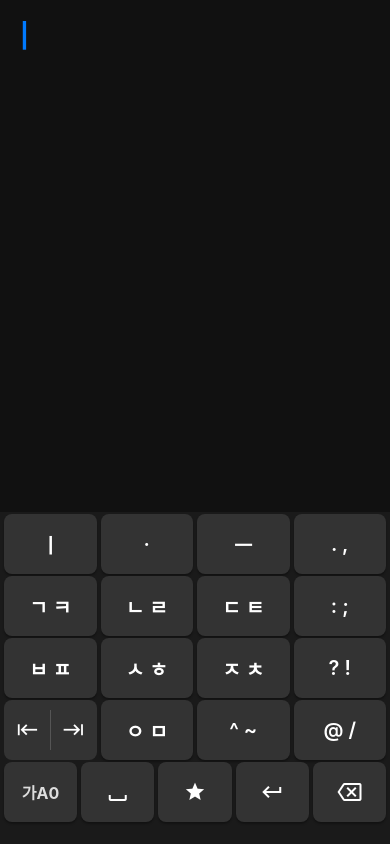
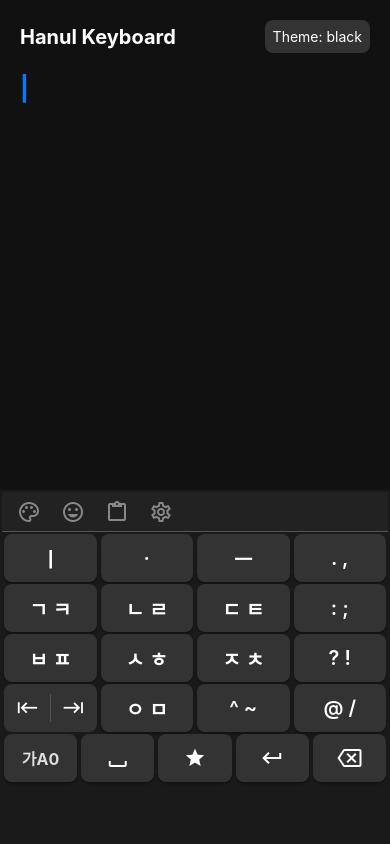
Before and after one commit to DragonCastle7512/hanul-keyboard, a React Native app: screen / in a window 390 px wide. Built offline with nearby package versions, Linux system fonts and the light colour scheme.

Commit message:
feat: 설정 바 추가 및 테마 구성
- IME 상태 바(테마, 설정 등) 추가 및 간단한 색상 변경 로직 추가

```diff
--- a/App.tsx
+++ b/App.tsx
@@ -1,35 +1,18 @@
 import React, { useState, useMemo, useCallback, useEffect } from 'react';
-import { StyleSheet, Text, View, NativeModules } from 'react-native';
+import { StyleSheet, Text, View, NativeModules, TouchableOpacity, SafeAreaView, StatusBar } from 'react-native';
 import HanulKeyboard from './src/components/HanulKeyboard';
 import { KeyboardStateManager, KeyboardMode } from './src/logic/KeyboardStateManager';
+import { ThemeProvider, useTheme } from './src/context/ThemeContext';
 
-export default function App(props: any) {
-  // Check both props and possible nested props if wrapped by registerRootComponent
+const { IMEModule } = NativeModules;
+
+function AppContent(props: any) {
   const isIME = props?.isIME || (props?.exp && props?.exp?.initialProps && props?.exp?.initialProps?.isIME) || false;
-  const bottomInset = Number(
-    props?.bottomInset ??
-    props?.exp?.initialProps?.bottomInset ??
-    0
-  );
+  const bottomInset = Number(props?.bottomInset ?? props?.exp?.initialProps?.bottomInset ?? 0);
 
   const [displayText, setDisplayText] = useState('');
   const [mode, setMode] = useState<KeyboardMode>('ko');
-
-  useEffect(() => {
-    if (!isIME && NativeModules.IMEModule) {
-      const checkAndOpenSettings = async () => {
-        try {
-          const isEnabled = await NativeModules.IMEModule.isKeyboardEnabled();
-          if (!isEnabled) {
-            NativeModules.IMEModule.openKeyboardSettings();
-          }
-        } catch (e) {
-          console.error("Failed to check keyboard status", e);
-        }
-      };
-      checkAndOpenSettings();
-    }
-  }, [isIME]);
+  const { themeMode, setThemeMode, colors } = useTheme();
 
   const stateManager = useMemo(() => {
     return new KeyboardStateManager((text) => {
@@ -51,58 +34,99 @@
     });
   }, [stateManager]);
 
+  const toggleTheme = useCallback(() => {
+    setThemeMode(themeMode === 'black' ? 'pink' : 'black');
+  }, [themeMode, setThemeMode]);
+
+  const openKeyboardSettings = useCallback(() => {
+    if (IMEModule && typeof IMEModule.openKeyboardSettings === 'function') {
+      IMEModule.openKeyboardSettings();
+    }
+  }, []);
+
+  const keyboardWrapperStyle = [
+    styles.keyboardWrapper,
+    {
+      backgroundColor: colors.background,
+      paddingBottom: isIME ? Math.max(bottomInset, 10) : 40,
+    }
+  ];
+
   return (
-    <View style={[styles.container, isIME && styles.imeContainer]}>
+    <View style={[styles.container, { backgroundColor: isIME ? 'transparent' : colors.background }]}>
+      <StatusBar barStyle={themeMode === 'black' ? 'light-content' : 'dark-content'} />
+
       {!isIME ? (
-        <View style={styles.displayArea}>
-          <Text style={styles.displayText} numberOfLines={10}>
-            {displayText}
-            <Text style={styles.cursor}>|</Text>
-          </Text>
-        </View>
+        <SafeAreaView style={styles.appArea}>
+          <View style={[styles.displayArea, { backgroundColor: themeMode === 'black' ? '#111' : '#fff' }]}>
+            <View style={styles.appHeader}>
+              <Text style={[styles.headerTitle, { color: colors.buttonText }]}>Hanul Keyboard</Text>
+              <TouchableOpacity
+                onPress={toggleTheme}
+                style={[styles.themeToggle, { backgroundColor: colors.buttonBackground }]}
+              >
+                <Text style={{ color: colors.buttonText }}>Theme: {themeMode}</Text>
+              </TouchableOpacity>
+            </View>
+            <Text style={[styles.displayText, { color: themeMode === 'black' ? '#fff' : '#000' }]} numberOfLines={10}>
+              {displayText}
+              <Text style={styles.cursor}>|</Text>
+            </Text>
+          </View>
+        </SafeAreaView>
       ) : null}
-      <View
-        style={
-          isIME
-            ? [
-                styles.imeKeyboardWrapper,
-                { height: 350 + bottomInset, paddingBottom: bottomInset },
-              ]
-            : null
-        }
-      >
+
+      <View style={keyboardWrapperStyle}>
         <HanulKeyboard
           onPress={handleKeyPress}
           mode={mode}
           onModeChange={toggleMode}
+          onToggleTheme={toggleTheme}
+          onOpenSettings={openKeyboardSettings}
         />
       </View>
     </View>
   );
 }
 
+export default function App(props: any) {
+  return (
+    <ThemeProvider>
+      <AppContent {...props} />
+    </ThemeProvider>
+  );
+}
+
 const styles = StyleSheet.create({
   container: {
     flex: 1,
-    backgroundColor: '#000',
-  },
-  imeContainer: {
-    backgroundColor: 'transparent',
     justifyContent: 'flex-end',
   },
-  imeKeyboardWrapper: {
-    height: 300,
-    justifyContent: 'flex-end',
-    backgroundColor: '#1a1a1a',
+  appArea: {
+    flex: 1,
   },
   displayArea: {
     flex: 1,
     padding: 20,
-    justifyContent: 'flex-start',
-    backgroundColor: '#111',
+  },
+  keyboardWrapper: {
+    width: '100%',
+  },
+  appHeader: {
+    flexDirection: 'row',
+    justifyContent: 'space-between',
+    alignItems: 'center',
+    marginBottom: 20,
+  },
+  headerTitle: {
+    fontSize: 20,
+    fontWeight: 'bold',
+  },
+  themeToggle: {
+    padding: 8,
+    borderRadius: 8,
   },
   displayText: {
-    color: '#fff',
     fontSize: 24,
     lineHeight: 32,
   },
--- a/src/components/HanulKeyboard.tsx
+++ b/src/components/HanulKeyboard.tsx
@@ -1,18 +1,22 @@
 import React, { useState, useRef, useEffect } from 'react';
 import { View, Text, TouchableOpacity, StyleSheet, Dimensions } from 'react-native';
 import { MaterialCommunityIcons } from '@expo/vector-icons';
+import { useTheme } from '../context/ThemeContext';
 
 interface HanulKeyboardProps {
   onPress: (key: string) => void;
   mode: string;
   onModeChange: () => void;
+  onToggleTheme: () => void;
+  onOpenSettings: () => void;
 }
 
 const BUTTON_MARGIN = 2;
-const BUTTON_HEIGHT = 60;
+const BUTTON_HEIGHT = 48;
 
-const HanulKeyboard = React.memo(({ onPress, mode, onModeChange }: HanulKeyboardProps) => {
+const HanulKeyboard = React.memo(({ onPress, mode, onModeChange, onToggleTheme, onOpenSettings }: HanulKeyboardProps) => {
   const [isShifted, setIsShifted] = useState(false);
+  const { colors } = useTheme();
   const timerRef = useRef<ReturnType<typeof setTimeout> | null>(null);
   const intervalRef = useRef<ReturnType<typeof setInterval> | null>(null);
 
@@ -47,7 +51,11 @@
   const renderButton = (label: React.ReactNode, value: string, flex = 1, style?: any, key?: string) => (
     <TouchableOpacity
       key={key}
-      style={[styles.button, { flex }, style]}
+      style={[
+        styles.button,
+        { flex, backgroundColor: colors.buttonBackground },
+        style
+      ]}
       onPress={() => {
         if (value === 'Shift') {
           setIsShifted(!isShifted);
@@ -68,22 +76,38 @@
       activeOpacity={0.7}
     >
       {typeof label === 'string' ? (
-        <Text style={[styles.buttonText, mode === 'en' && { fontSize: 22 }]}>{label}</Text>
+        <Text style={[styles.buttonText, { color: colors.buttonText }, mode === 'en' && { fontSize: 22 }]}>{label}</Text>
       ) : (
         label
       )}
     </TouchableOpacity>
   );
 
+  const renderFunctionBar = () => (
+    <View style={[styles.functionBar, { backgroundColor: colors.functionBarBackground, borderBottomColor: colors.separator }]}>
+      <TouchableOpacity onPress={onToggleTheme}>
+        <MaterialCommunityIcons name="palette-outline" size={24} color={colors.iconColor} style={styles.functionIcon} />
+      </TouchableOpacity>
+      <MaterialCommunityIcons name="emoticon-outline" size={24} color={colors.iconColor} style={styles.functionIcon} />
+      <MaterialCommunityIcons name="clipboard-outline" size={24} color={colors.iconColor} style={styles.functionIcon} />
+      <TouchableOpacity onPress={onOpenSettings}>
+        <MaterialCommunityIcons name="cog-outline" size={24} color={colors.iconColor} style={styles.functionIcon} />
+      </TouchableOpacity>
+    </View>
+  );
+
   const renderBottomRow = () => (
     <View style={styles.row}>
-      <TouchableOpacity style={[styles.button, { flex: 1 }]} onPress={onModeChange}>
-        <Text style={styles.specialButtonText}>가A0</Text>
+      <TouchableOpacity
+        style={[styles.button, { flex: 1, backgroundColor: colors.buttonBackground }]}
+        onPress={onModeChange}
+      >
+        <Text style={[styles.specialButtonText, { color: colors.specialButtonText }]}>가A0</Text>
       </TouchableOpacity>
-      {renderButton(<MaterialCommunityIcons name="keyboard-space" size={24} color="white" />, 'Space', 1)}
-      {renderButton(<MaterialCommunityIcons name="arrow-up-bold-outline" size={22} color="white" />, 'Shift', 1)}
-      {renderButton(<MaterialCommunityIcons name="keyboard-return" size={24} color="white" />, 'Enter', 1)}
-      {renderButton(<MaterialCommunityIcons name="backspace-outline" size={24} color="white" />, 'Backspace', 1)}
+      {renderButton(<MaterialCommunityIcons name="keyboard-space" size={24} color={colors.buttonText} />, 'Space', 1)}
+      {renderButton(<MaterialCommunityIcons name="arrow-up-bold-outline" size={22} color={colors.buttonText} />, 'Shift', 1)}
+      {renderButton(<MaterialCommunityIcons name="keyboard-return" size={24} color={colors.buttonText} />, 'Enter', 1)}
+      {renderButton(<MaterialCommunityIcons name="backspace-outline" size={24} color={colors.buttonText} />, 'Backspace', 1)}
     </View>
   );
 
@@ -108,13 +132,13 @@
         {renderButton('? !', '?!')}
       </View>
       <View style={styles.row}>
-        <View style={[styles.splitButtonContainer, { flex: 1 }]}>
+        <View style={[styles.splitButtonContainer, { flex: 1, backgroundColor: colors.buttonBackground }]}>
           <TouchableOpacity style={styles.splitButton} onPress={() => onPress('Left')}>
-            <MaterialCommunityIcons name="keyboard-tab-reverse" size={22} color="white" />
+            <MaterialCommunityIcons name="keyboard-tab-reverse" size={22} color={colors.buttonText} />
           </TouchableOpacity>
-          <View style={styles.separator} />
+          <View style={[styles.separator, { backgroundColor: colors.separator }]} />
           <TouchableOpacity style={styles.splitButton} onPress={() => onPress('Right')}>
-            <MaterialCommunityIcons name="keyboard-tab" size={22} color="white" />
+            <MaterialCommunityIcons name="keyboard-tab" size={22} color={colors.buttonText} />
           </TouchableOpacity>
         </View>
         {renderButton('ㅇ ㅁ', 'ㅇㅁ')}
@@ -122,13 +146,16 @@
         {renderButton('@ /', '@/')}
       </View>
       <View style={styles.row}>
-        <TouchableOpacity style={[styles.button, { flex: 1 }]} onPress={onModeChange}>
-          <Text style={styles.specialButtonText}>가A0</Text>
+        <TouchableOpacity
+          style={[styles.button, { flex: 1, backgroundColor: colors.buttonBackground }]}
+          onPress={onModeChange}
+        >
+          <Text style={[styles.specialButtonText, { color: colors.specialButtonText }]}>가A0</Text>
         </TouchableOpacity>
-        {renderButton(<MaterialCommunityIcons name="keyboard-space" size={24} color="white" />, 'Space', 1)}
-        {renderButton(<MaterialCommunityIcons name="star" size={22} color="white" />, '★', 1)}
-        {renderButton(<MaterialCommunityIcons name="keyboard-return" size={24} color="white" />, 'Enter', 1)}
-        {renderButton(<MaterialCommunityIcons name="backspace-outline" size={24} color="white" />, 'Backspace', 1)}
+        {renderButton(<MaterialCommunityIcons name="keyboard-space" size={24} color={colors.buttonText} />, 'Space', 1)}
+        {renderButton(<MaterialCommunityIcons name="star" size={22} color={colors.buttonText} />, '★', 1)}
+        {renderButton(<MaterialCommunityIcons name="keyboard-return" size={24} color={colors.buttonText} />, 'Enter', 1)}
+        {renderButton(<MaterialCommunityIcons name="backspace-outline" size={24} color={colors.buttonText} />, 'Backspace', 1)}
       </View>
     </>
   );
@@ -140,8 +167,8 @@
     const row4 = ['z', 'x', 'c', 'v', 'b', 'n', 'm', ',', '.', '/'];
 
     const renderKey = (key: string, idx: number, row: string) => {
-      if (key === 'Left') return renderButton(<MaterialCommunityIcons name="keyboard-tab-reverse" size={18} color="white" />, 'Left', 1, undefined, `${row}-${idx}`);
-      if (key === 'Right') return renderButton(<MaterialCommunityIcons name="keyboard-tab" size={18} color="white" />, 'Right', 1, undefined, `${row}-${idx}`);
+      if (key === 'Left') return renderButton(<MaterialCommunityIcons name="keyboard-tab-reverse" size={18} color={colors.buttonText} />, 'Left', 1, undefined, `${row}-${idx}`);
+      if (key === 'Right') return renderButton(<MaterialCommunityIcons name="keyboard-tab" size={18} color={colors.buttonText} />, 'Right', 1, undefined, `${row}-${idx}`);
       const displayKey = isShifted ? key.toUpperCase() : key;
       return renderButton(displayKey, displayKey, 1, undefined, `${row}-${key}`);
     };
@@ -164,10 +191,10 @@
     const row4 = [',', '7', '8', '9', '/'];
 
     const renderKey = (key: string, idx: number, row: string) => {
-      if (key === 'Left') return renderButton(<MaterialCommunityIcons name="keyboard-tab-reverse" size={20} color="white" />, 'Left', 1, undefined, `${row}-${idx}`);
-      if (key === 'Right') return renderButton(<MaterialCommunityIcons name="keyboard-tab" size={20} color="white" />, 'Right', 1, undefined, `${row}-${idx}`);
-      if (key === '👉') return renderButton(<MaterialCommunityIcons name="hand-pointing-right" size={20} color="white" />, '👉', 1, undefined, `${row}-${idx}`);
-      if (key === '👈') return renderButton(<MaterialCommunityIcons name="hand-pointing-left" size={20} color="white" />, '👈', 1, undefined, `${row}-${idx}`);
+      if (key === 'Left') return renderButton(<MaterialCommunityIcons name="keyboard-tab-reverse" size={20} color={colors.buttonText} />, 'Left', 1, undefined, `${row}-${idx}`);
+      if (key === 'Right') return renderButton(<MaterialCommunityIcons name="keyboard-tab" size={20} color={colors.buttonText} />, 'Right', 1, undefined, `${row}-${idx}`);
+      if (key === '👉') return renderButton(<MaterialCommunityIcons name="hand-pointing-right" size={20} color={colors.buttonText} />, '👉', 1, undefined, `${row}-${idx}`);
+      if (key === '👈') return renderButton(<MaterialCommunityIcons name="hand-pointing-left" size={20} color={colors.buttonText} />, '👈', 1, undefined, `${row}-${idx}`);
       return renderButton(key, key, 1, undefined, `${row}-${key}`);
     };
 
@@ -184,10 +211,11 @@
 
   return (
     <View
-      style={styles.container}
+      style={[styles.container, { backgroundColor: colors.background }]}
       onStartShouldSetResponder={() => true}
       onResponderTerminationRequest={() => false}
     >
+      {renderFunctionBar()}
       {mode === 'ko' ? renderKoreanLayout() : mode === 'en' ? renderEnglishLayout() : renderNumericLayout()}
     </View>
   );
@@ -195,16 +223,25 @@
 
 const styles = StyleSheet.create({
   container: {
-    backgroundColor: '#1a1a1a',
     padding: BUTTON_MARGIN,
     paddingBottom: 20,
+  },
+  functionBar: {
+    height: 40,
+    flexDirection: 'row',
+    alignItems: 'center',
+    paddingHorizontal: 15,
+    borderBottomWidth: 1,
+    marginBottom: BUTTON_MARGIN,
+  },
+  functionIcon: {
+    marginRight: 20,
   },
   row: {
     flexDirection: 'row',
     marginBottom: BUTTON_MARGIN,
   },
   button: {
-    backgroundColor: '#333',
     height: BUTTON_HEIGHT,
     marginHorizontal: BUTTON_MARGIN,
     borderRadius: 8,
@@ -217,7 +254,6 @@
     shadowRadius: 2,
   },
   buttonText: {
-    color: 'white',
     fontSize: 20,
     fontWeight: '600',
     includeFontPadding: false,
@@ -226,7 +262,6 @@
     width: '100%',
   },
   specialButtonText: {
-    color: '#ddd',
     fontSize: 16,
     fontWeight: 'bold',
     includeFontPadding: false,
@@ -236,7 +271,6 @@
   },
   splitButtonContainer: {
     flexDirection: 'row',
-    backgroundColor: '#333',
     height: BUTTON_HEIGHT,
     marginHorizontal: BUTTON_MARGIN,
     borderRadius: 8,
@@ -249,7 +283,6 @@
   },
   separator: {
     width: 1,
-    backgroundColor: '#555',
     marginVertical: 10,
   },
 });
--- /dev/null
+++ b/src/context/ThemeContext.tsx
@@ -0,0 +1,26 @@
+import React, { createContext, useContext, useState, ReactNode } from 'react';
+import { ThemeMode, Themes, ThemeColors } from '../types/theme';
+
+interface ThemeContextType {
+  themeMode: ThemeMode;
+  colors: ThemeColors;
+  setThemeMode: (mode: ThemeMode) => void;
+}
+
+const ThemeContext = createContext<ThemeContextType | undefined>(undefined);
+
+export const ThemeProvider = ({ children }: { children: ReactNode }) => {
+  const [themeMode, setThemeMode] = useState<ThemeMode>('black');
+
+  return (
+    <ThemeContext.Provider value={{ themeMode, colors: Themes[themeMode], setThemeMode }}>
+      {children}
+    </ThemeContext.Provider>
+  );
+};
+
+export const useTheme = () => {
+  const context = useContext(ThemeContext);
+  if (!context) throw new Error('useTheme must be used within a ThemeProvider');
+  return context;
+};
--- /dev/null
+++ b/src/types/theme.ts
@@ -0,0 +1,32 @@
+export type ThemeMode = 'black' | 'pink';
+
+export interface ThemeColors {
+  background: string;
+  buttonBackground: string;
+  buttonText: string;
+  specialButtonText: string;
+  functionBarBackground: string;
+  iconColor: string;
+  separator: string;
+}
+
+export const Themes: Record<ThemeMode, ThemeColors> = {
+  black: {
+    background: '#1a1a1a',
+    buttonBackground: '#333',
+    buttonText: 'white',
+    specialButtonText: '#ddd',
+    functionBarBackground: '#222',
+    iconColor: '#888',
+    separator: '#555',
+  },
+  pink: {
+    background: '#fff0f5',
+    buttonBackground: '#ffc0cb',
+    buttonText: '#d02090',
+    specialButtonText: '#d02090',
+    functionBarBackground: '#ffe4e1',
+    iconColor: '#d02090',
+    separator: '#ffd1dc',
+  },
+};
```
Also changed, not shown: 1 other file (tests, documents, lock files or other folders).
